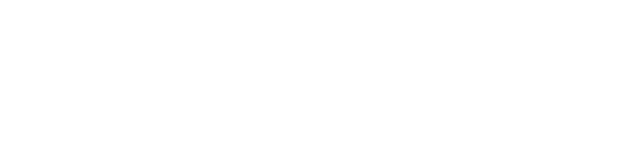
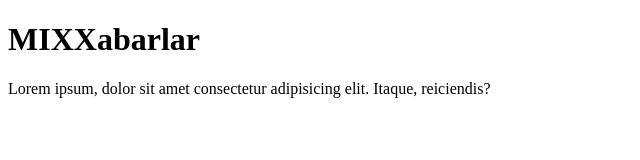
Before and after one commit to sanjarAi/git-asoslari, a plain HTML site: page index.html in a window 1280 px wide. Shown: the whole page, without its empty margins (0-640 px from the left). Drawn offline with Linux system fonts and the light colour scheme.

Commit message:
Add site heading and  motto

```diff
--- a/index.html
+++ b/index.html
@@ -4,9 +4,11 @@
   <meta charset="UTF-8">
   <meta http-equiv="X-UA-Compatible" content="IE=edge">
   <meta name="viewport" content="width=device-width, initial-scale=1.0">
-  <title>Document</title>
+  <title>Git Asoslari</title>
 </head>
 <body>
+  <h1>MIXXabarlar</h1>
+  <p>Lorem ipsum, dolor sit amet consectetur adipisicing elit. Itaque, reiciendis?</p>
 
 </body>
 </html>
```
